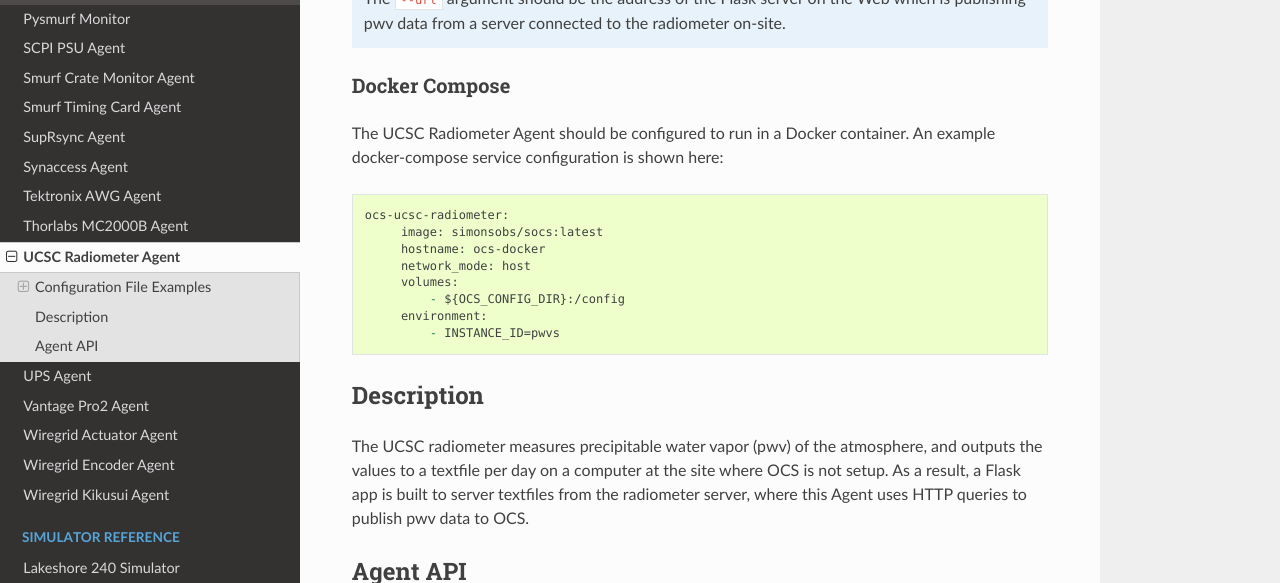
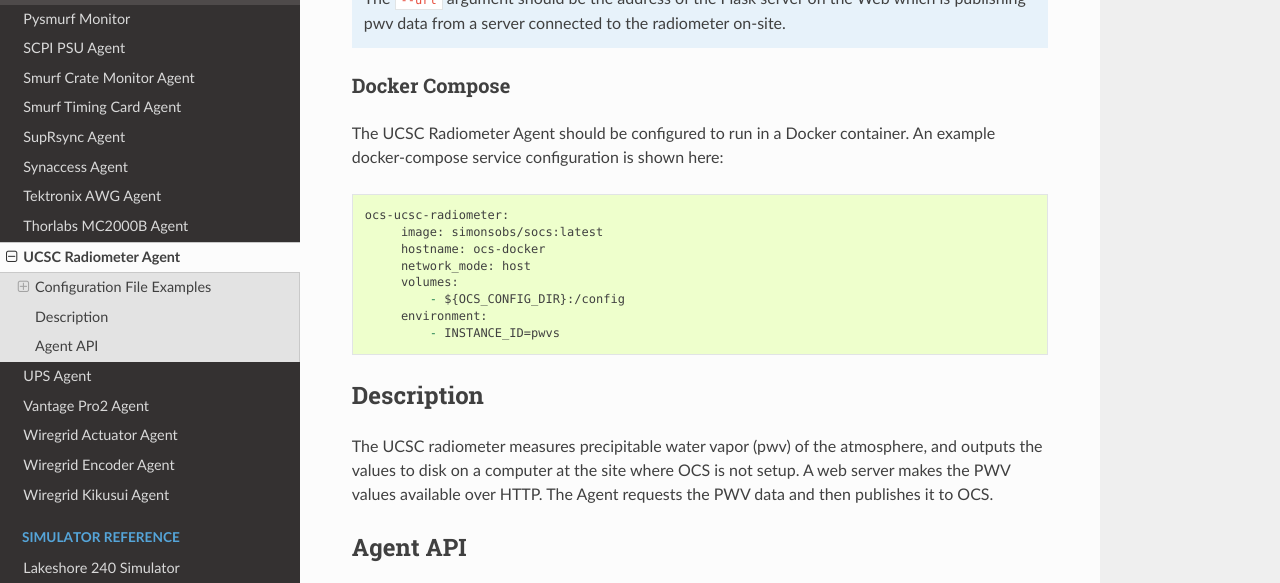
Before and after one commit to simonsobs/socs, a Sphinx documentation site: the page built from docs/agents/ucsc_radiometer.rst, in a window 1280 px wide and 900 px high, scrolled down 736 px, cut to the strip 0-583 px from the top of the window. Built offline with Sphinx 7.4.7 and the Read the Docs theme 2.0.0, drawn with Linux system fonts in a browser that asks for light colours; some of the changed text lies outside the part shown.

Commit message:
change phrasing to be specific about PWV agent mechanics

```diff
--- a/docs/agents/ucsc_radiometer.rst
+++ b/docs/agents/ucsc_radiometer.rst
@@ -6,7 +6,7 @@
 UCSC Radiometer Agent
 ==============
 
-The UCSC Radiometer agent uses HTTP queries to publish pwv data from a Flask server.
+The UCSC Radiometer Agent monitors the PWV through the UCSC Radiometer web server.
 
 .. argparse::
     :filename: ../socs/agents/ucsc_radiometer/agent.py
@@ -54,9 +54,8 @@
 -----------
 
 The UCSC radiometer measures precipitable water vapor (pwv) of the atmosphere,
-and outputs the values to a textfile per day on a computer at the site where OCS
-is not setup. As a result, a Flask app is built to server textfiles from the
-radiometer server, where this Agent uses HTTP queries to publish pwv data to OCS.
+and outputs the values to disk on a computer at the site where OCS
+is not setup. A web server makes the PWV values available over HTTP. The Agent requests the PWV data and then publishes it to OCS.
 
 Agent API
 ---------
```
